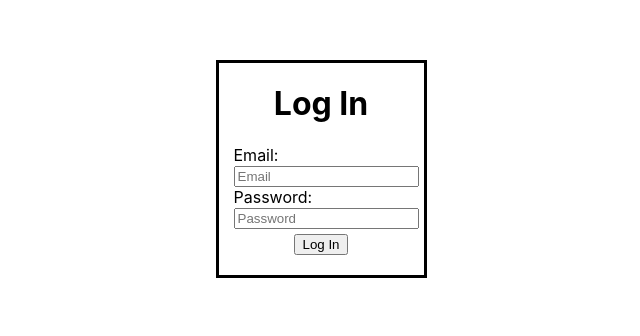
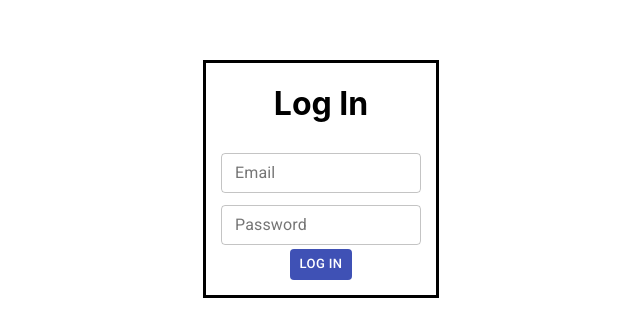
Before and after one commit to minericpark/StickIt, a React (Create React App) app in the folder stickit/: page /login in a window 1280 px wide. Shown: the top 336 px of the page, without its empty margins (319-959 px from the left). Built offline with nearby package versions, Linux system fonts and the light colour scheme.

Commit message:
Use Material-UI for login

```diff
--- a/stickit/src/components/login_page.js
+++ b/stickit/src/components/login_page.js
@@ -1,5 +1,6 @@
 import React, { useContext, useState } from 'react';
 import { Redirect } from 'react-router-dom';
+import { Button, TextField, ButtonGroup } from '@material-ui/core';
 import { AppContext } from './user_context';
 
 function LoginPage() {
@@ -7,6 +8,7 @@ function LoginPage() {
 
     const [email, setEmail] = useState('');
     const [password, setPassword] = useState('');
+    const [error, toggleError] = useState({ email: false, password: false });
     const [errorMsg, setError] = useState('');
 
     function handleLogin(event) {
@@ -18,9 +20,13 @@ function LoginPage() {
         if (email.length === 0) {
             success = false;
             errMsg = 'Please enter your email';
+            toggleError({ email: true });
         } else if (password.length === 0) {
             success = false;
             errMsg = 'Please enter your password';
+            toggleError({ password: true });
+        } else {
+            toggleError({ email: false, password: false });
         }
 
         // TODO: submit the login information for confirmation
@@ -59,31 +65,34 @@ function LoginPage() {
         <div id="login-page" className="page">
             <form id="login-form" onSubmit={handleLogin}>
                 <h1 className="title">Log In</h1>
-                {errorMsg ? (
-                    <div className="error-message">
-                        {errorMsg}
-                        <br />
-                    </div>
-                ) : null}
-                <label htmlFor="email">Email:</label>
-                <br />
-                <input
-                    type="text"
+                <TextField
+                    label="Email"
                     name="email"
-                    placeholder="Email"
+                    type="email"
+                    size="small"
+                    margin="dense"
+                    variant="outlined"
+                    error={error.email}
+                    helperText={error.email ? errorMsg : null}
                     onChange={handleInput}
                 />
-                <br />
-                <label htmlFor="password">Password:</label>
-                <br />
-                <input
+                <TextField
+                    label="Password"
+                    name="password"
                     type="password"
-                    name="password"
-                    placeholder="Password"
+                    size="small"
+                    margin="dense"
+                    variant="outlined"
+                    error={error.password}
+                    helperText={error.password ? errorMsg : null}
                     onChange={handleInput}
                 />
-                <br />
-                <button type="submit">Log In</button>
+                <ButtonGroup size="small" variant="contained" disableElevation>
+                    {/* TODO: <Button color="default">Cancel</Button> */}
+                    <Button color="primary" type="submit">
+                        Log In
+                    </Button>
+                </ButtonGroup>
             </form>
         </div>
     );
--- a/stickit/src/css/App.css
+++ b/stickit/src/css/App.css
@@ -14,13 +14,9 @@
 
 #login-form {
     margin: auto;
-    max-width: 175px;
+    max-width: 200px;
     width: fit-content;
     border: 3px solid black;
     padding: 0 15px 15px 15px;
-    /* text-align: center; */
+    text-align: center;
 }
-#login-form button {
-    margin: 5px auto;
-    display: block;
-}
```
